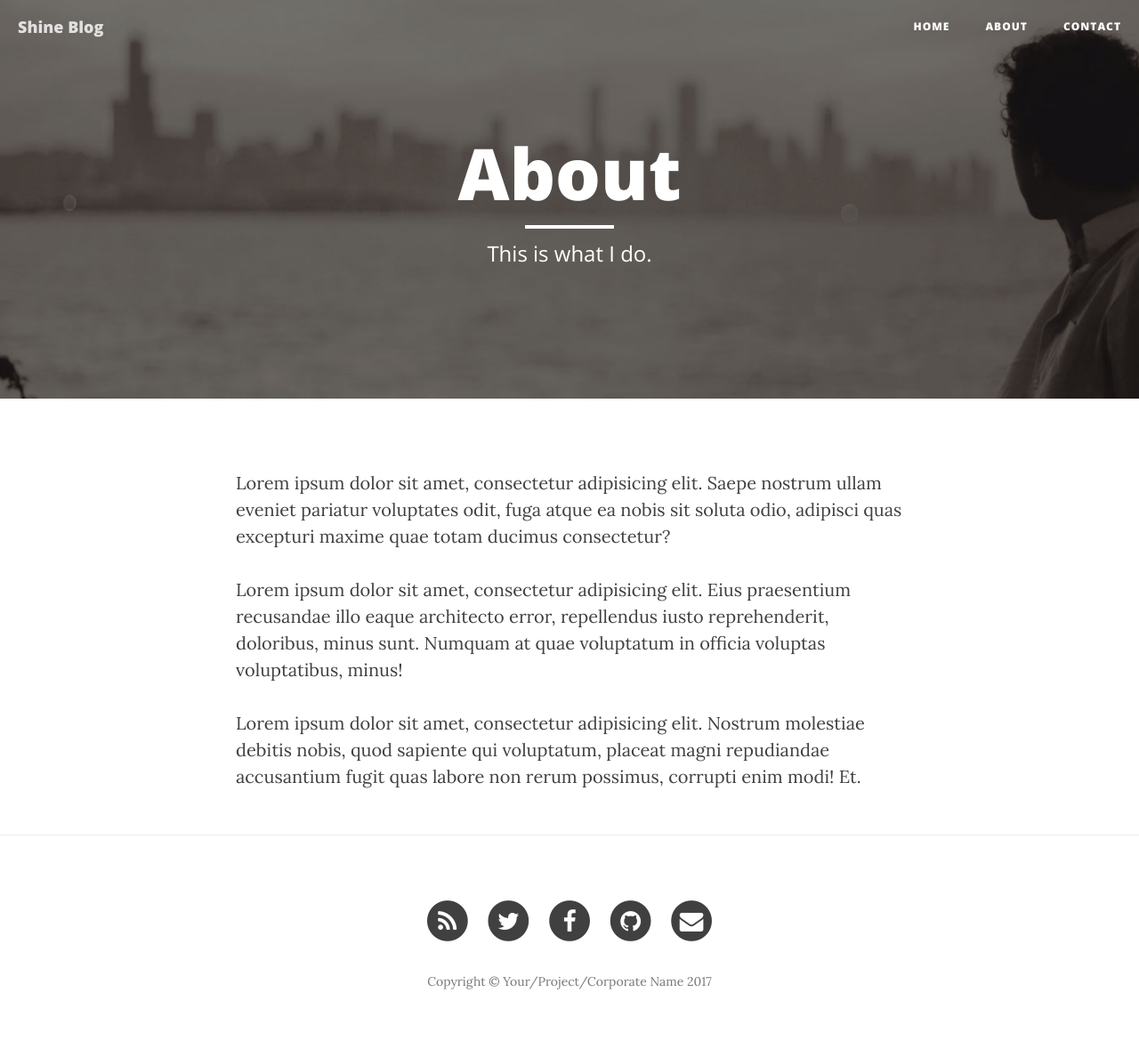
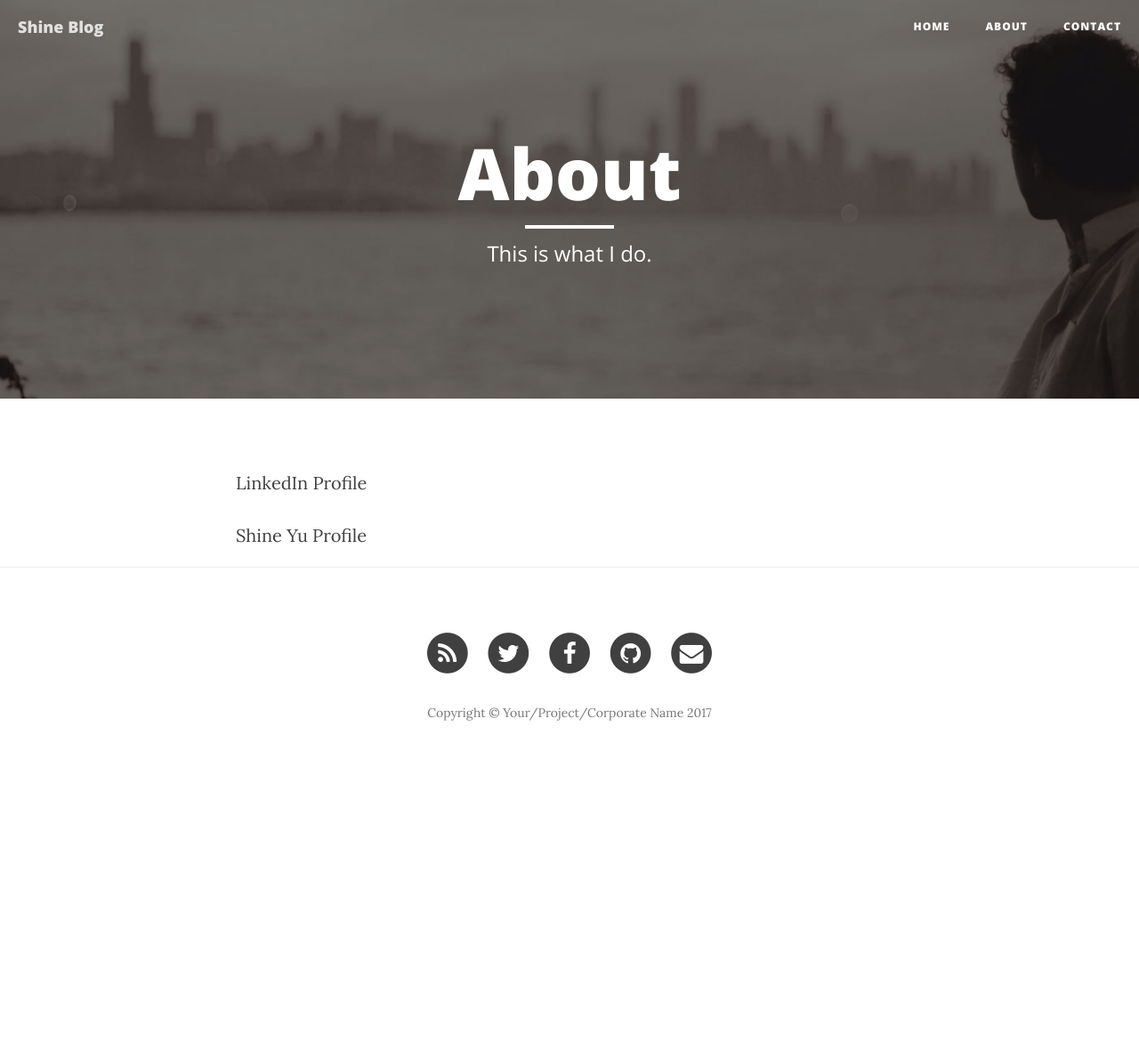
Before and after one commit to ryoostar/ryoostar.github.io, a Jekyll site: the page built from about.html, in a window 1280 px wide. Shown: the whole page at 89% size. Built offline with Jekyll 4.4.1, drawn with Linux system fonts in a browser that asks for light colours; nearby versions of some CDN libraries; after the commit the page ends 900 px from its top, so only the background shows below that.

Commit message:
add linked in profile

```diff
--- a/about.html
+++ b/about.html
@@ -5,8 +5,5 @@ description: "This is what I do."
 header-img: "img/about-bg.jpg"
 ---
 
-<p>Lorem ipsum dolor sit amet, consectetur adipisicing elit. Saepe nostrum ullam eveniet pariatur voluptates odit, fuga atque ea nobis sit soluta odio, adipisci quas excepturi maxime quae totam ducimus consectetur?</p>
-
-<p>Lorem ipsum dolor sit amet, consectetur adipisicing elit. Eius praesentium recusandae illo eaque architecto error, repellendus iusto reprehenderit, doloribus, minus sunt. Numquam at quae voluptatum in officia voluptas voluptatibus, minus!</p>
-
-<p>Lorem ipsum dolor sit amet, consectetur adipisicing elit. Nostrum molestiae debitis nobis, quod sapiente qui voluptatum, placeat magni repudiandae accusantium fugit quas labore non rerum possimus, corrupti enim modi! Et.</p>
+<p>LinkedIn Profile</p>
+<a href="https://www.linkedin.com/in/shineyu">Shine Yu Profile</a>
```
